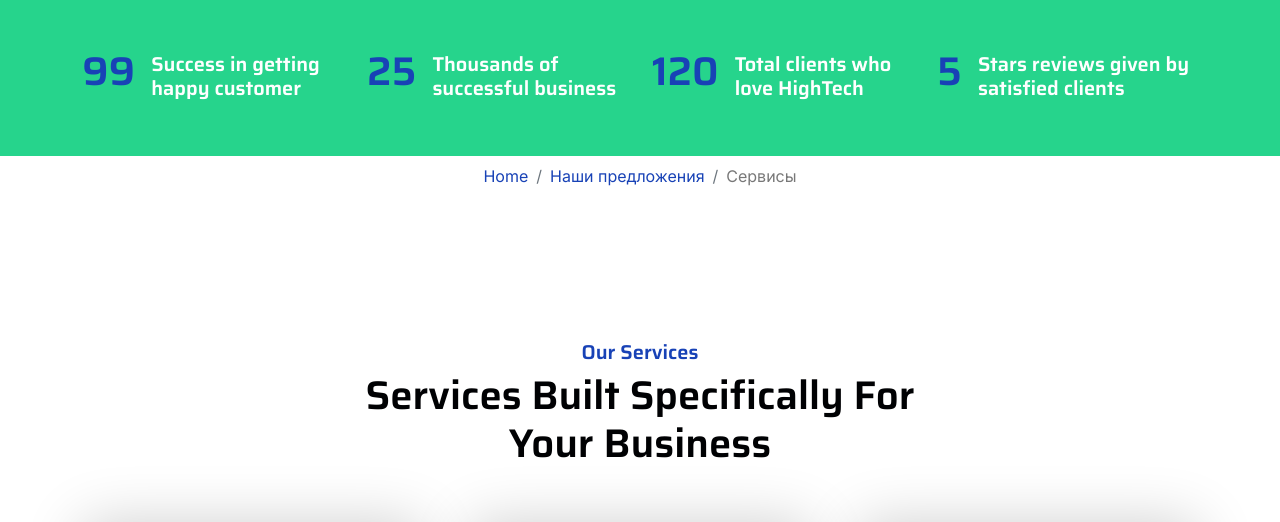
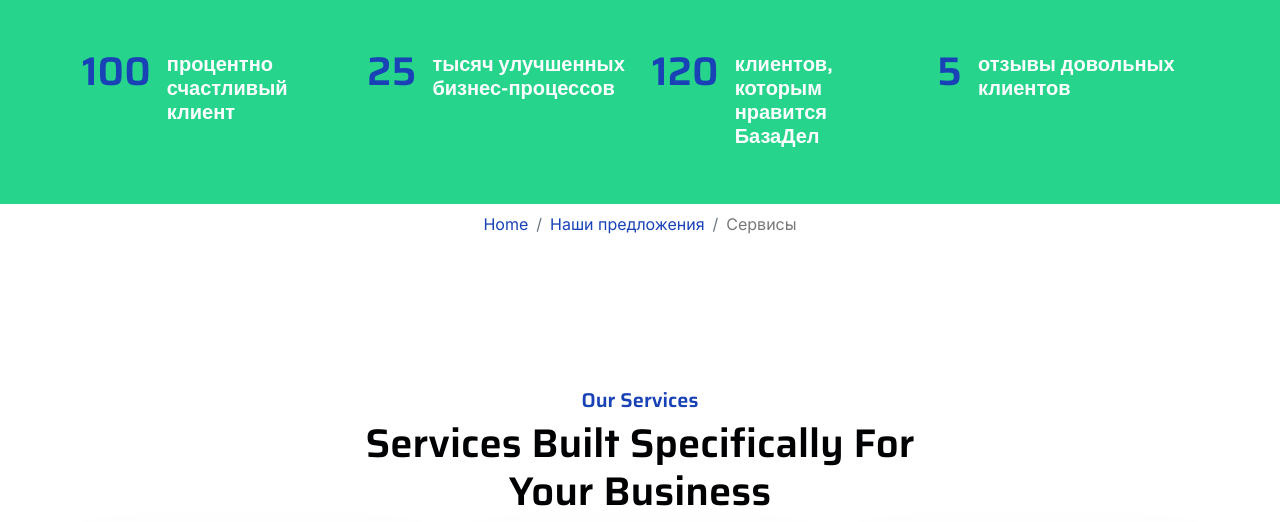
Before and after one commit to master-cim/bazadel, a Django app: page /service/ in a window 1280 px wide. Shown: the part 114-636 px from the top of the page. Run offline with Django 4.2, Linux system fonts and the light colour scheme; some libraries are stand-ins or nearby versions.

Commit message:
факты в отдельной странице

```diff
--- /dev/null
+++ b/bazadel/templates/includes/factstart.html
@@ -0,0 +1,32 @@
+      <!-- Fact Start -->
+      <div class="container-fluid bg-secondary py-5">
+        <div class="container">
+            <div class="row">
+                <div class="col-lg-3 wow fadeIn" data-wow-delay=".1s">
+                    <div class="d-flex counter">
+                        <h1 class="me-3 text-primary counter-value">100</h1>
+                        <h5 class="text-white mt-1">процентно счастливый клиент</h5>
+                    </div>
+                </div>
+                <div class="col-lg-3 wow fadeIn" data-wow-delay=".3s">
+                    <div class="d-flex counter">
+                        <h1 class="me-3 text-primary counter-value">25</h1>
+                        <h5 class="text-white mt-1">тысяч улучшенных бизнес-процессов</h5>
+                    </div>
+                </div>
+                <div class="col-lg-3 wow fadeIn" data-wow-delay=".5s">
+                    <div class="d-flex counter">
+                        <h1 class="me-3 text-primary counter-value">120</h1>
+                        <h5 class="text-white mt-1">клиентов, которым нравится БазаДел</h5>
+                    </div>
+                </div>
+                <div class="col-lg-3 wow fadeIn" data-wow-delay=".7s">
+                    <div class="d-flex counter">
+                        <h1 class="me-3 text-primary counter-value">5</h1>
+                        <h5 class="text-white mt-1">отзывы довольных клиентов</h5>
+                    </div>
+                </div>
+            </div>
+        </div>
+    </div>
+    <!-- Fact End -->
--- a/bazadel/templates/posts/service.html
+++ b/bazadel/templates/posts/service.html
@@ -2,38 +2,8 @@
 {% extends 'base.html' %}
 {% load static %}
 {% block content %}
-        <!-- Fact Start -->
-        <div class="container-fluid bg-secondary py-5">
-            <div class="container">
-                <div class="row">
-                    <div class="col-lg-3 wow fadeIn" data-wow-delay=".1s">
-                        <div class="d-flex counter">
-                            <h1 class="me-3 text-primary counter-value">99</h1>
-                            <h5 class="text-white mt-1">Success in getting happy customer</h5>
-                        </div>
-                    </div>
-                    <div class="col-lg-3 wow fadeIn" data-wow-delay=".3s">
-                        <div class="d-flex counter">
-                            <h1 class="me-3 text-primary counter-value">25</h1>
-                            <h5 class="text-white mt-1">Thousands of successful business</h5>
-                        </div>
-                    </div>
-                    <div class="col-lg-3 wow fadeIn" data-wow-delay=".5s">
-                        <div class="d-flex counter">
-                            <h1 class="me-3 text-primary counter-value">120</h1>
-                            <h5 class="text-white mt-1">Total clients who love HighTech</h5>
-                        </div>
-                    </div>
-                    <div class="col-lg-3 wow fadeIn" data-wow-delay=".7s">
-                        <div class="d-flex counter">
-                            <h1 class="me-3 text-primary counter-value">5</h1>
-                            <h5 class="text-white mt-1">Stars reviews given by satisfied clients</h5>
-                        </div>
-                    </div>
-                </div>
-            </div>
-        </div>
-        <!-- Fact End -->
+{% include 'includes/factstart.html' %}
+
         <!-- Page Header Start -->
         <div class="container-fluid px-0 py-2">
             <nav aria-label="breadcrumb animated slideInDown">
```
Also changed, not shown: bazadel/templates/posts/index.html (+1 -32 lines), bazadel/templates/includes/services.html (added).
